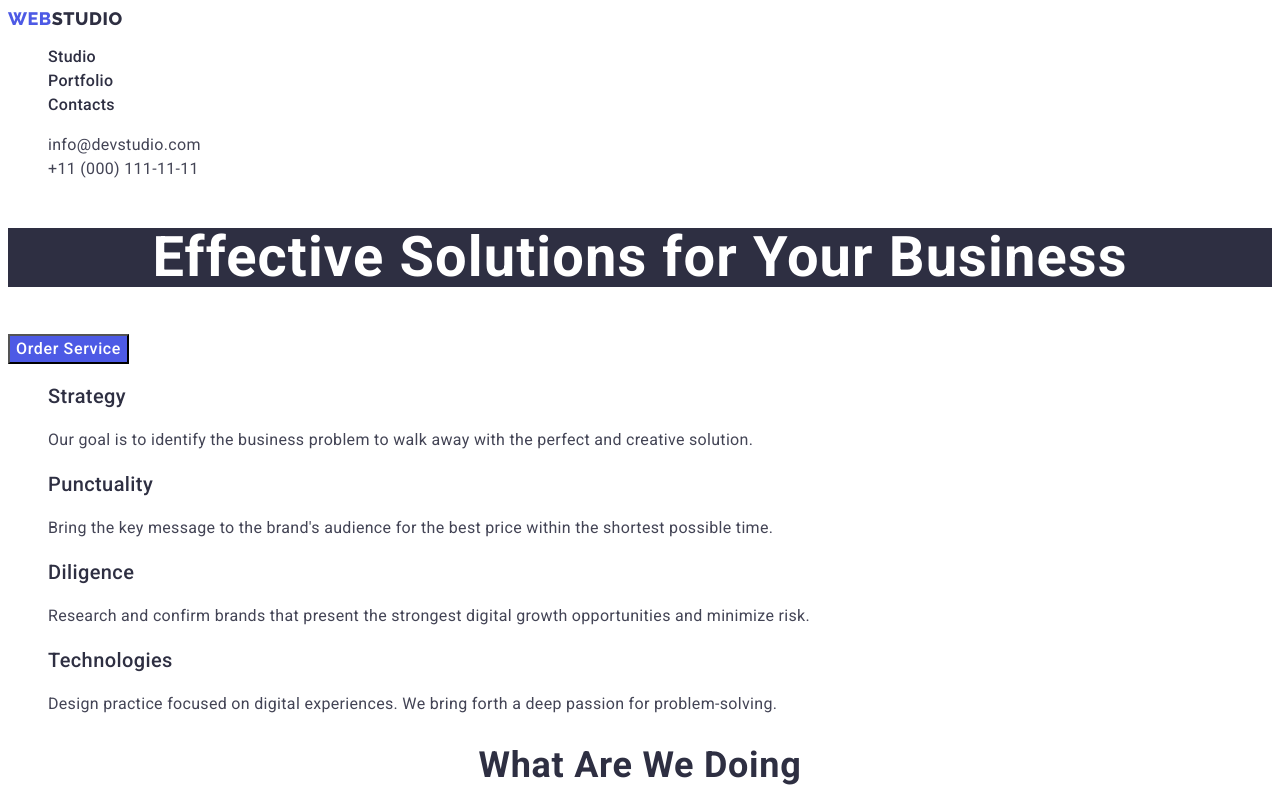
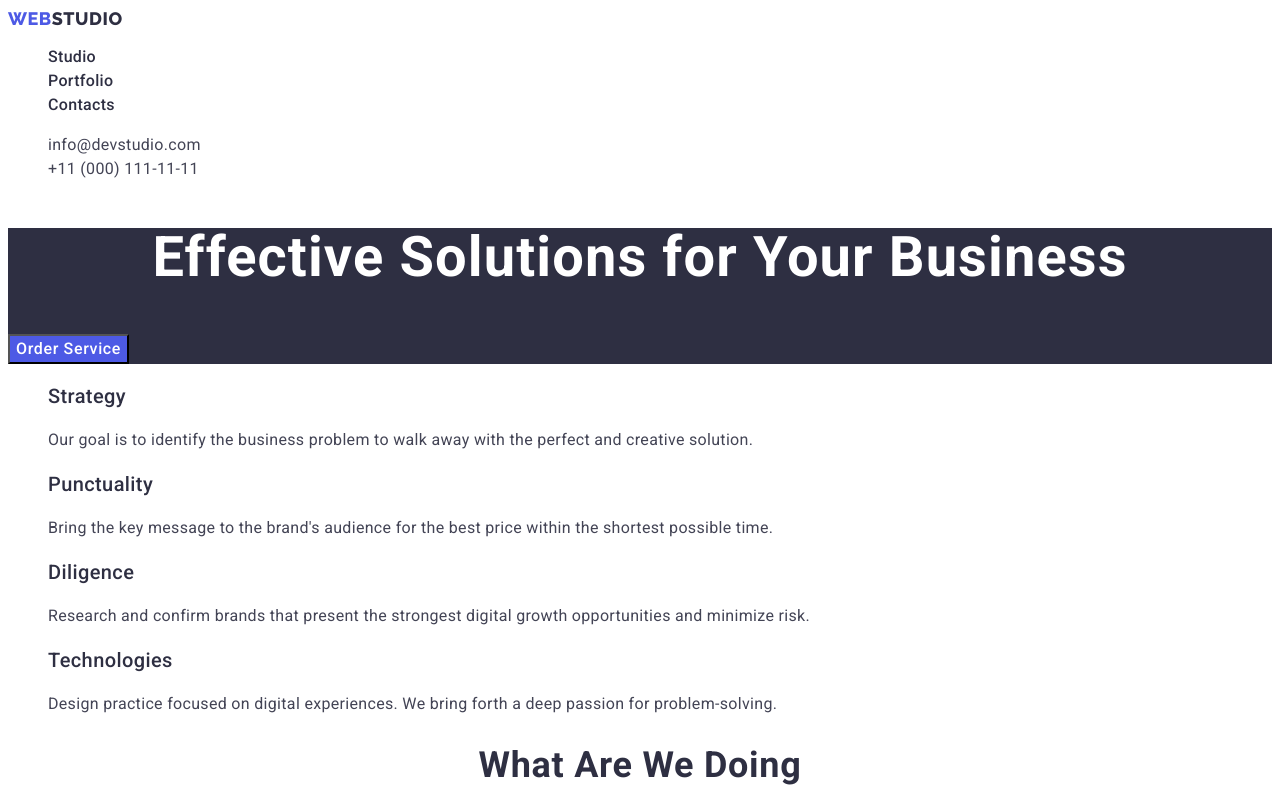
Before and after one commit to worldofvictory/goit-markup-hw-02, a plain HTML site: page index.html in a window 1280 px wide. Shown: the top 800 px of the page. Drawn offline with Linux system fonts and the light colour scheme.

Commit message:
Update styles.css

```diff
--- a/css/styles.css
+++ b/css/styles.css
@@ -2,6 +2,7 @@
     --first-font: #FFFFFF;
     --h2-font: #2E2F42;
     --color-adress: #434455;
+
 }
 
 body {
@@ -87,6 +88,9 @@ color: #404bbf;
  }
 
 
+.hero {
+    background-color: var(--h2-font);
+}
 
 
  .hero-btn {
```
